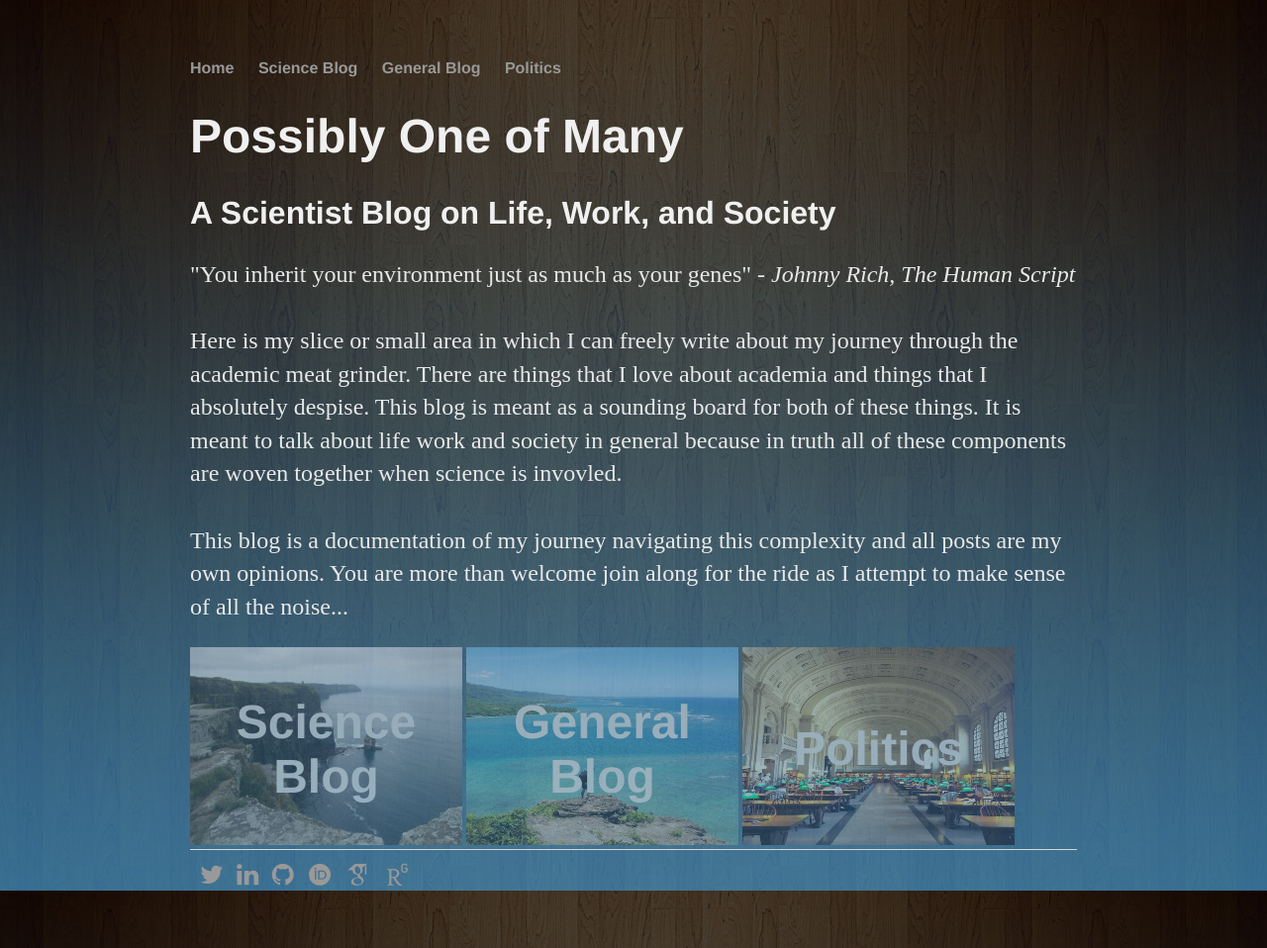
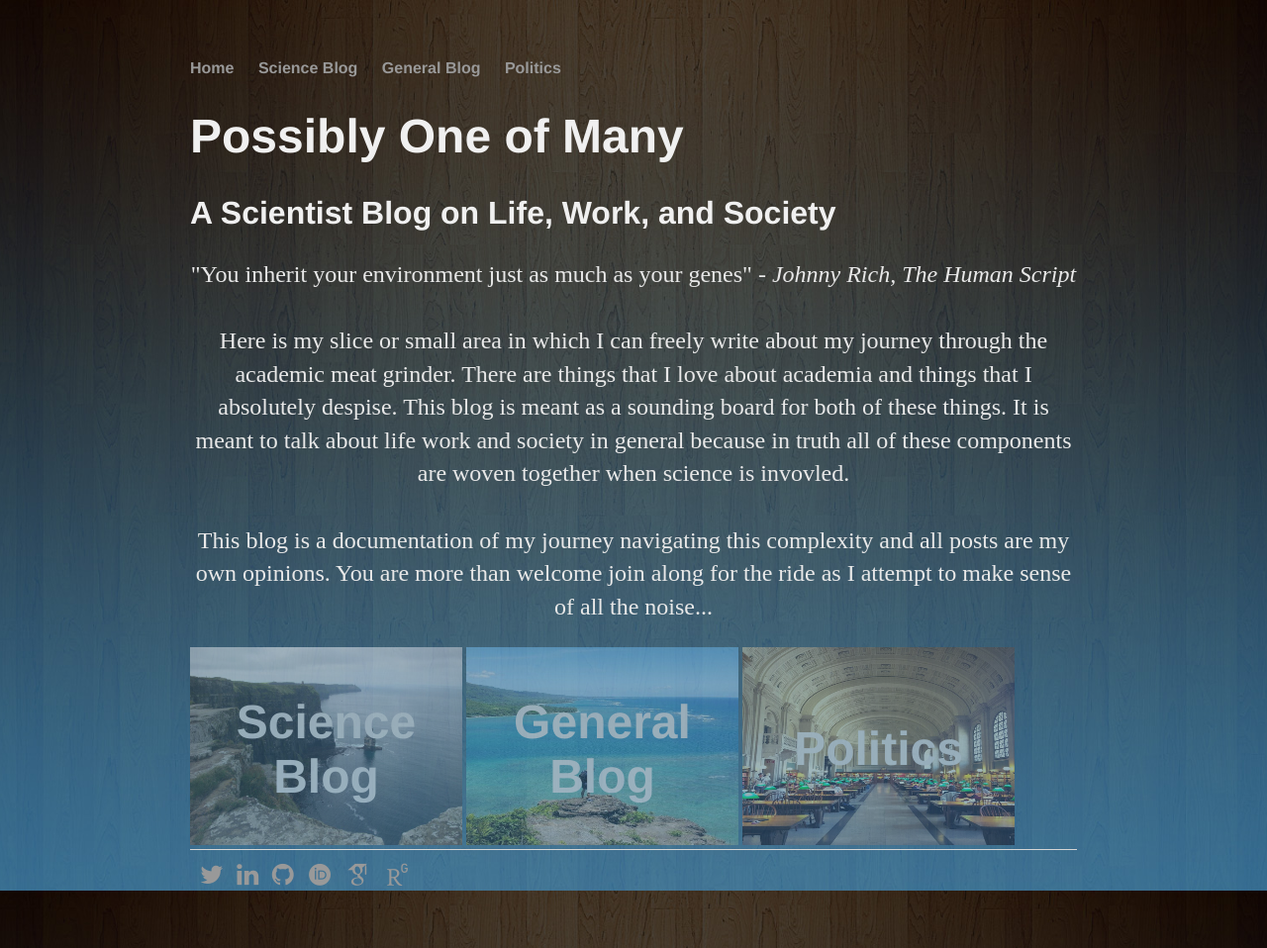
Before and after one commit to marcsze/marcsze.github.io, a Jekyll site: the page built from index.html, in a window 1280 px wide. Shown: the whole page at 99% size. Built offline with Jekyll 4.4.1, drawn with Linux system fonts in a browser that asks for light colours; some web fonts are replaced.

Commit message:
add trial centering

```diff
--- a/index.html
+++ b/index.html
@@ -5,7 +5,7 @@
 <div class="blurb">
 	<h1>Possibly One of Many</h1>
 	<h2>A Scientist Blog on Life, Work, and Society</h2>
-	<p>"You inherit your environment just as much as your genes" - <em>Johnny Rich, The Human Script</em>
+	<center><p>"You inherit your environment just as much as your genes" - <em>Johnny Rich, The Human Script</em>
 	<br><br>
 	Here is my slice or small area in which I can freely write about my journey through the academic meat grinder. There are things
 	that I love about academia and things that I absolutely despise. This blog is meant as a sounding board for both of these things.
@@ -14,7 +14,7 @@
 	<br><br>
 	This blog is a documentation of my journey navigating this complexity and all posts are my own opinions. You are more than
 	welcome join along for the ride as I attempt to make sense of all the noise...
-	</p>
+	</p></center>
 
 	<div class="linkthumbnail">
 		<a href="/scienceBlog"><img
```
